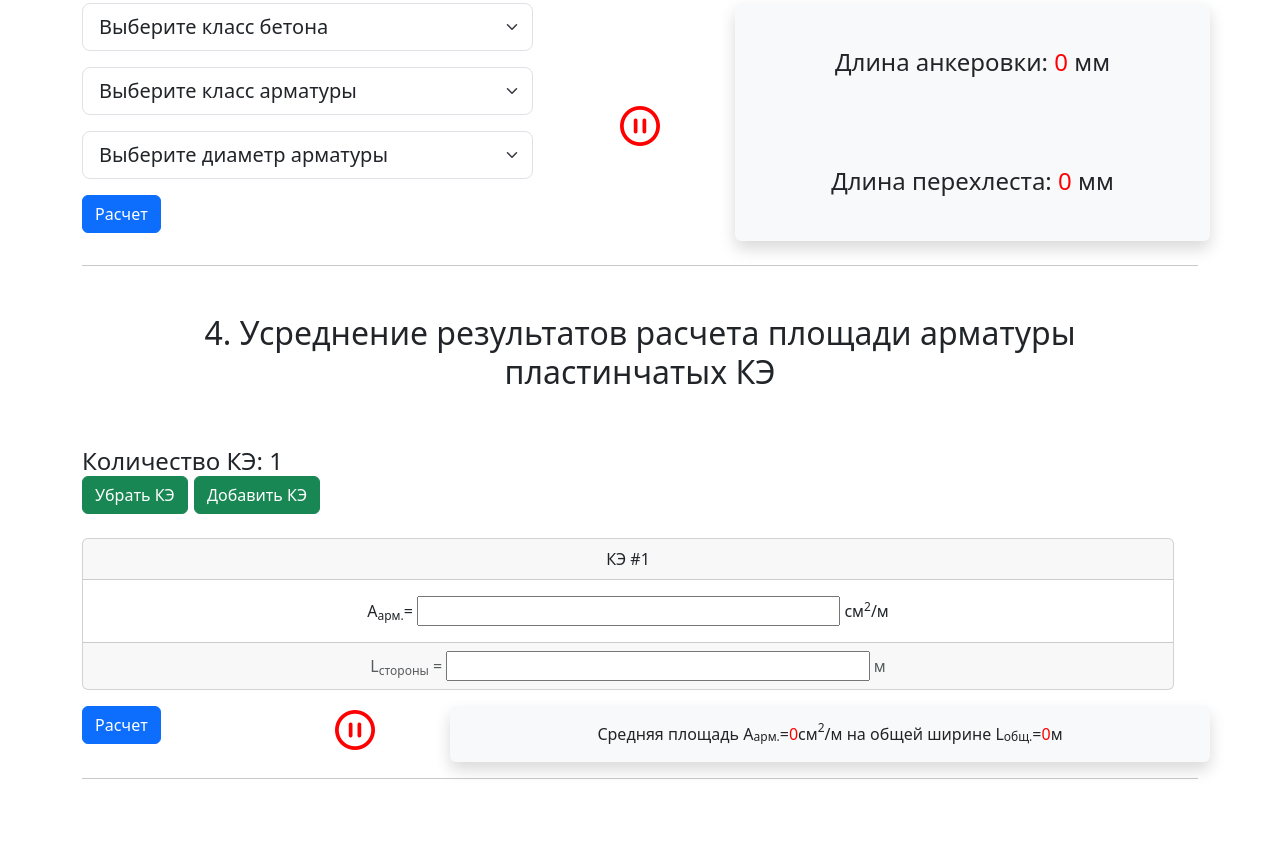
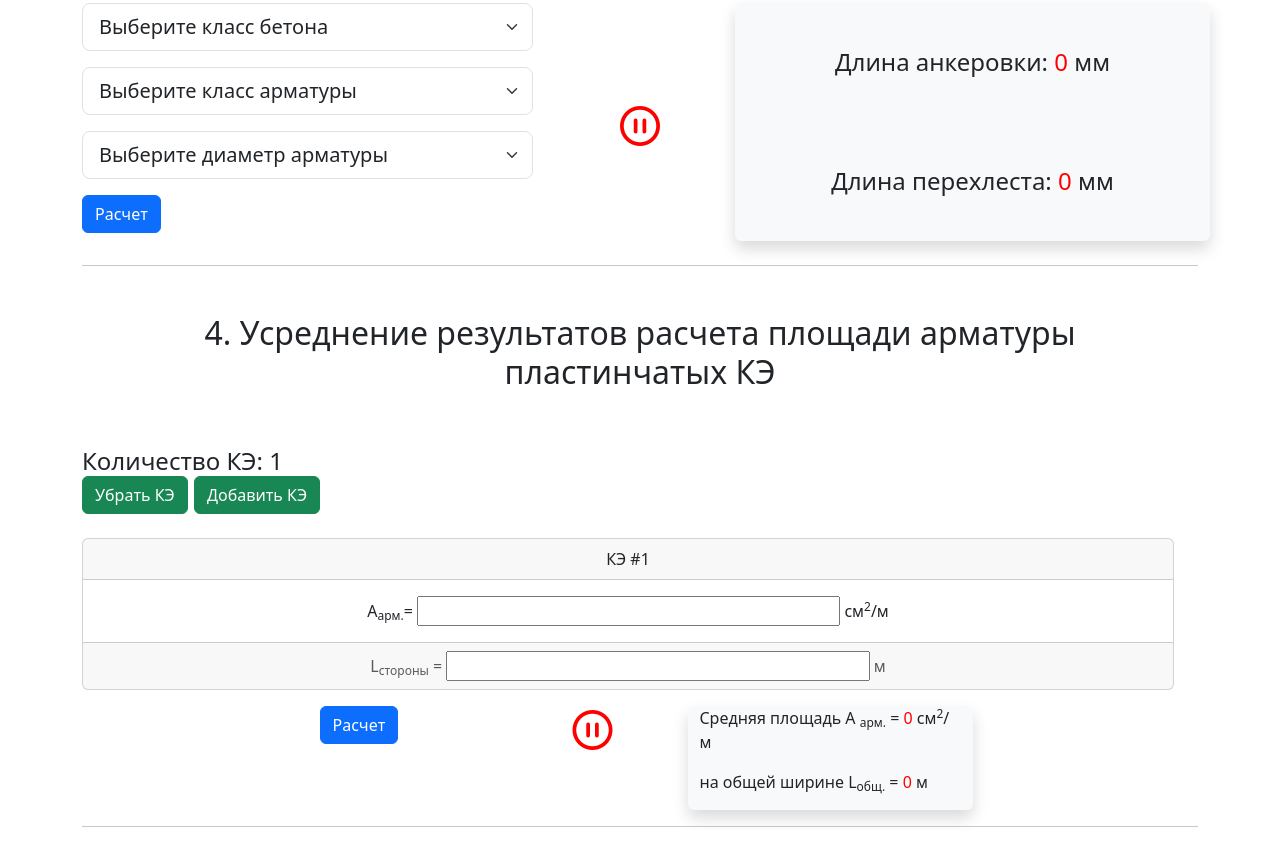
Before and after one commit to maninserg/rc_utilities_js, a website built with webpack: page src/index.html in a window 1280 px wide. Shown: the part 1091-1934 px from the top of the page. Before the commit the page ends 1886 px from the top, so only its background shows below. Built offline with nearby package versions, Linux system fonts and the light colour scheme.

Commit message:
Fix bootstrap

```diff
--- a/src/index.html
+++ b/src/index.html
@@ -225,7 +225,7 @@
 
             </div>
         </div>
-        <div class="row div-calculate-average-rc-area mt-3">
+        <div class="row div-calculate-average-rc-area mt-3 justify-content-md-center">
             <div class="col-2">
                 <button type="button" class="btn btn-primary btn-calculate-average-area-arm">Расчет</button>
             </div>
@@ -238,10 +238,15 @@
                     </span>
                 </div>
             </div>
-            <div class="col d-flex justify-content-center align-items-center shadow bg-body-tertiary rounded">
-                Средняя площадь A <sub>арм.</sub> = <span class="result-average-area-arm" style="color:red;">0</span>
-                см<sup>2</sup>/м на общей ширине L<sub>общ.</sub> = <span class="result-average-width-arm"
+            <div class="col-3 shadow bg-body-tertiary rounded">
+                <p>
+                    Средняя площадь A <sub>арм.</sub> = <span class="result-average-area-arm" style="color:red;">0</span>
+                    см<sup>2</sup>/м
+                </p>
+                <p>
+                    на общей ширине L<sub>общ.</sub> = <span class="result-average-width-arm"
                     style="color: red;">0</span> м
+                </p>
             </div>
         </div>
         <hr>
```
Also changed, not shown: docs/index.html (+1 -1 lines).
